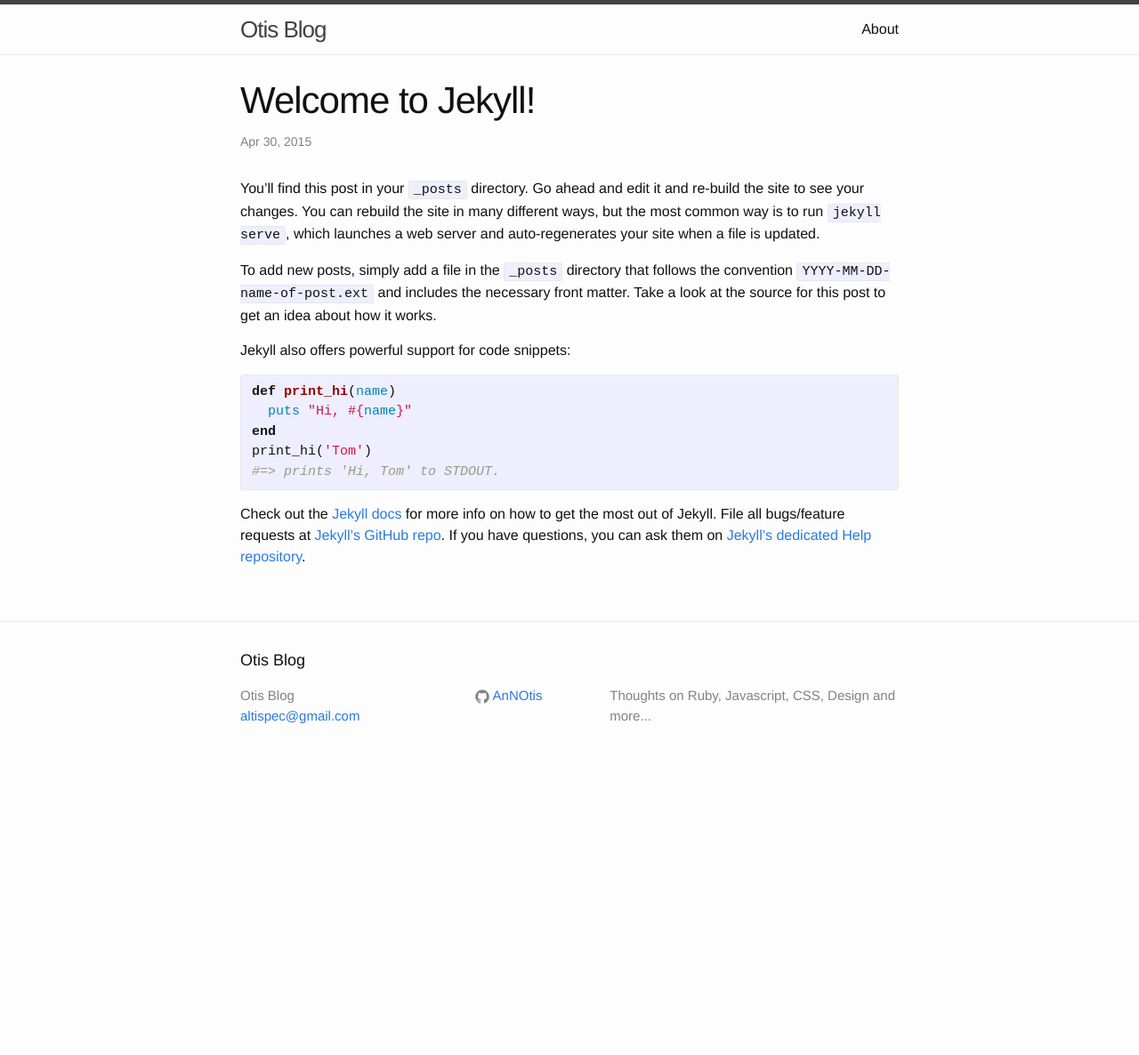
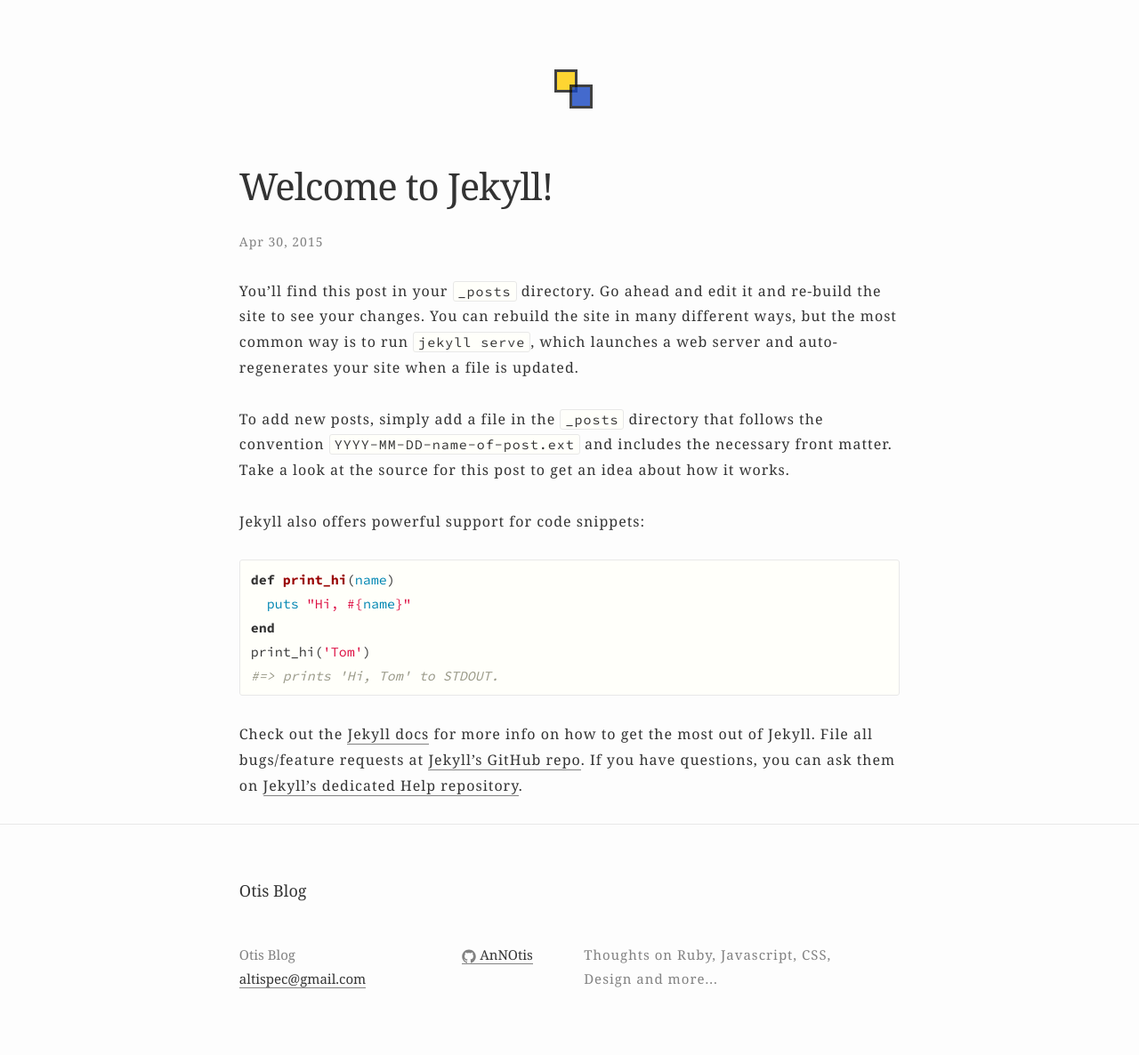
Before and after one commit to AnNOtis/annotis.github.io, a Jekyll site: the page built from _posts/2015-04-30-welcome-to-jekyll.markdown, in a window 1280 px wide. Shown: the whole page at 89% size. Built offline with Jekyll 4.4.1, drawn with Linux system fonts in a browser that asks for light colours; before the commit the page ends 900 px from its top, so only the background shows below that.

Commit message:
Initial commit

```diff
--- a/_includes/head.html
+++ b/_includes/head.html
@@ -9,4 +9,5 @@
   <link rel="stylesheet" href="{{ "/css/main.css" | prepend: site.baseurl }}">
   <link rel="canonical" href="{{ page.url | replace:'index.html','' | prepend: site.baseurl | prepend: site.url }}">
   <link rel="alternate" type="application/rss+xml" title="{{ site.title }}" href="{{ "/feed.xml" | prepend: site.baseurl | prepend: site.url }}" />
+  <link href='http://fonts.googleapis.com/css?family=Source+Code+Pro:200, 400,700' rel='stylesheet' type='text/css'>
 </head>
--- a/_includes/header.html
+++ b/_includes/header.html
@@ -1,26 +1,9 @@
-<header class="site-header">
+<header class="header">
 
-  <div class="wrapper">
-
-    <a class="site-title" href="{{ site.baseurl }}/">{{ site.title }}</a>
-
-    <nav class="site-nav">
-      <a href="#" class="menu-icon">
-        <svg viewBox="0 0 18 15">
-          <path fill="#424242" d="M18,1.484c0,0.82-0.665,1.484-1.484,1.484H1.484C0.665,2.969,0,2.304,0,1.484l0,0C0,0.665,0.665,0,1.484,0 h15.031C17.335,0,18,0.665,18,1.484L18,1.484z"/>
-          <path fill="#424242" d="M18,7.516C18,8.335,17.335,9,16.516,9H1.484C0.665,9,0,8.335,0,7.516l0,0c0-0.82,0.665-1.484,1.484-1.484 h15.031C17.335,6.031,18,6.696,18,7.516L18,7.516z"/>
-          <path fill="#424242" d="M18,13.516C18,14.335,17.335,15,16.516,15H1.484C0.665,15,0,14.335,0,13.516l0,0 c0-0.82,0.665-1.484,1.484-1.484h15.031C17.335,12.031,18,12.696,18,13.516L18,13.516z"/>
-        </svg>
-      </a>
-
-      <div class="trigger">
-        {% for page in site.pages %}
-          {% if page.title %}
-          <a class="page-link" href="{{ page.url | prepend: site.baseurl }}">{{ page.title }}</a>
-          {% endif %}
-        {% endfor %}
-      </div>
-    </nav>
+  <div class="header-inner">
+    <div>
+      <a href="{{ site.baseurl }}/" class="logo"><span class="logo-subtitle">- I'm Otis.</span></a>
+    </div>
 
   </div>
 
--- /dev/null
+++ b/_sass/_base.sass
@@ -0,0 +1,171 @@
+*,
+*:after,
+*:before
+  box-sizing: border-box
+
+
+/**
+ * Reset some basic elements
+ */
+body, h1, h2, h3, h4, h5, h6,
+p, blockquote, pre, hr,
+dl, dd, ol, ul, figure
+  margin: 0
+  padding: 0
+
+/**
+ * Basic styling
+ */
+body
+  font-family: $base-font-family
+  font-size: $base-font-size
+  line-height: $base-line-height
+  font-weight: 400
+  color: $text-color
+  background-color: $background-color
+  -webkit-text-size-adjust: 100%
+
+p, pre, blockquote
+  margin: $spacing-unit 0
+
+p
+  letter-spacing: 1px
+
+/**
+ * Set `margin-bottom` to maintain vertical rhythm
+ */
+h1, h2, h3, h4, h5, h6,
+p, blockquote, pre,
+ul, ol, dl, figure,
+%vertical-rhythm
+  margin-top: $spacing-unit
+  margin-bottom: $spacing-unit
+
+/**
+ * Images
+ */
+img
+  max-width: 100%
+  vertical-align: middle
+
+/**
+ * Figures
+ */
+figure > img
+  display: block
+
+figcaption
+  font-size: $small-font-size
+
+/**
+ * Lists
+ */
+ul, ol
+  margin-left: $spacing-unit
+
+li
+  > ul,
+  > ol
+    margin-bottom: 0
+
+/**
+ * Headings
+ */
+h1, h2, h3, h4, h5, h6
+  font-weight: 400
+
+/**
+ * Links
+ */
+a
+  color: $text-color
+  border-bottom: 1px solid $grey-color
+  text-decoration: none
+
+  &:visited
+    // color: darken($brand-color, 15%)
+
+
+  &:hover
+    color: $text-color
+    border-bottom: 1px solid $text-color
+
+/**
+ * Blockquotes
+ */
+blockquote
+  color: $grey-color
+  border-left: 4px solid $grey-color-light
+  padding-left: $spacing-unit / 2
+  font-size: 18px
+  letter-spacing: -1px
+  font-style: italic
+  font-family: $fontFamilyCode
+  font-weight: 200
+
+  > :last-child
+    margin-bottom: 0
+
+  > *
+    letter-spacing: -1px
+
+
+/**
+ * Code formatting
+ */
+pre,
+code
+  font-size: 15px
+  border: 1px solid $grey-color-light
+  border-radius: 3px
+  background-color: #FFFFFA
+  font-family: $fontFamilyCode
+
+code
+  padding: 1px 5px
+
+pre
+  padding: 8px 12px
+  overflow-x: scroll
+
+  > code
+    border: 0
+    padding-right: 0
+    padding-left: 0
+
+/**
+ * Wrapper
+ */
+.wrapper
+  max-width: $content-width
+  margin-right: auto
+  margin-left: auto
+  padding-right: $spacing-unit
+  padding-left: $spacing-unit
+  @extend %clearfix
+
+  @include media-query($on-laptop)
+    width: 100%
+    padding-right: $spacing-unit / 2
+    padding-left: $spacing-unit / 2
+
+/**
+ * Clearfix
+ */
+%clearfix
+  &:after
+    content: ""
+    display: table
+    clear: both
+
+/**
+ * Icons
+ */
+.icon
+  > svg
+    display: inline-block
+    width: 16px
+    height: 16px
+    vertical-align: middle
+    path
+      fill: $grey-color
--- a/_sass/_base.scss
+++ /dev/null
@@ -1,204 +0,0 @@
-/**
- * Reset some basic elements
- */
-body, h1, h2, h3, h4, h5, h6,
-p, blockquote, pre, hr,
-dl, dd, ol, ul, figure {
-    margin: 0;
-    padding: 0;
-}
-
-
-
-/**
- * Basic styling
- */
-body {
-    font-family: $base-font-family;
-    font-size: $base-font-size;
-    line-height: $base-line-height;
-    font-weight: 300;
-    color: $text-color;
-    background-color: $background-color;
-    -webkit-text-size-adjust: 100%;
-}
-
-
-
-/**
- * Set `margin-bottom` to maintain vertical rhythm
- */
-h1, h2, h3, h4, h5, h6,
-p, blockquote, pre,
-ul, ol, dl, figure,
-%vertical-rhythm {
-    margin-bottom: $spacing-unit / 2;
-}
-
-
-
-/**
- * Images
- */
-img {
-    max-width: 100%;
-    vertical-align: middle;
-}
-
-
-
-/**
- * Figures
- */
-figure > img {
-    display: block;
-}
-
-figcaption {
-    font-size: $small-font-size;
-}
-
-
-
-/**
- * Lists
- */
-ul, ol {
-    margin-left: $spacing-unit;
-}
-
-li {
-    > ul,
-    > ol {
-         margin-bottom: 0;
-    }
-}
-
-
-
-/**
- * Headings
- */
-h1, h2, h3, h4, h5, h6 {
-    font-weight: 300;
-}
-
-
-
-/**
- * Links
- */
-a {
-    color: $brand-color;
-    text-decoration: none;
-
-    &:visited {
-        color: darken($brand-color, 15%);
-    }
-
-    &:hover {
-        color: $text-color;
-        text-decoration: underline;
-    }
-}
-
-
-
-/**
- * Blockquotes
- */
-blockquote {
-    color: $grey-color;
-    border-left: 4px solid $grey-color-light;
-    padding-left: $spacing-unit / 2;
-    font-size: 18px;
-    letter-spacing: -1px;
-    font-style: italic;
-
-    > :last-child {
-        margin-bottom: 0;
-    }
-}
-
-
-
-/**
- * Code formatting
- */
-pre,
-code {
-    font-size: 15px;
-    border: 1px solid $grey-color-light;
-    border-radius: 3px;
-    background-color: #eef;
-}
-
-code {
-    padding: 1px 5px;
-}
-
-pre {
-    padding: 8px 12px;
-    overflow-x: scroll;
-
-    > code {
-        border: 0;
-        padding-right: 0;
-        padding-left: 0;
-    }
-}
-
-
-
-/**
- * Wrapper
- */
-.wrapper {
-    max-width: -webkit-calc(#{$content-width} - (#{$spacing-unit} * 2));
-    max-width:         calc(#{$content-width} - (#{$spacing-unit} * 2));
-    margin-right: auto;
-    margin-left: auto;
-    padding-right: $spacing-unit;
-    padding-left: $spacing-unit;
-    @extend %clearfix;
-
-    @include media-query($on-laptop) {
-        max-width: -webkit-calc(#{$content-width} - (#{$spacing-unit}));
-        max-width:         calc(#{$content-width} - (#{$spacing-unit}));
-        padding-right: $spacing-unit / 2;
-        padding-left: $spacing-unit / 2;
-    }
-}
-
-
-
-/**
- * Clearfix
- */
-%clearfix {
-
-    &:after {
-        content: "";
-        display: table;
-        clear: both;
-    }
-}
-
-
-
-/**
- * Icons
- */
-.icon {
-
-    > svg {
-        display: inline-block;
-        width: 16px;
-        height: 16px;
-        vertical-align: middle;
-
-        path {
-            fill: $grey-color;
-        }
-    }
-}
--- a/_sass/_layout.scss
+++ b/_sass/_layout.scss
@@ -162,7 +162,7 @@
  * Page content
  */
 .page-content {
-    padding: $spacing-unit 0;
+    margin-top: $spacing-unit;
 }
 
 .page-heading {
--- /dev/null
+++ b/_sass/components/logo.sass
@@ -0,0 +1,118 @@
+.logo,
+a.logo
+  position: relative
+  display: inline-block
+  min-width: 35px
+  min-height: 35px
+  box-sizing: border-box
+  text-decoration: none
+  border: none
+  -webkit-transition: opacity 0.5s
+
+.logo-subtitle
+  position: absolute
+  width: 110px
+  left: 0
+  top: 0
+  font-family: $fontFamilyCode
+  font-size: 14px
+  color: #333333
+  opacity: 0
+  transition: all 0.4s
+
+.logo:hover .logo-subtitle
+  left: 50px
+  opacity: 1
+
+.logo:hover:before
+  -webkit-animation: walk-right 2s infinite linear
+  -moz-animation: walk-right 2s infinite linear
+  -o-animation: walk-right 2s infinite linear
+  animation: walk-right 2s infinite linear
+
+.logo:hover:after
+  -webkit-animation: walk-left 2s infinite linear
+  -moz-animation: walk-left 2s infinite linear
+  -o-animation: walk-left 2s infinite linear
+  animation: walk-left 2s infinite linear
+
+.logo:before
+  content: ""
+  position: absolute
+  top: 0%
+  left: 0%
+  width: 75%
+  height: 75%
+  background-color: #ffcc00
+  opacity: 0.8
+  border: 0.2em solid #111111
+
+.logo:after
+  content: ""
+  position: absolute
+  top: 50%
+  left: 50%
+  width: 75%
+  height: 75%
+  background-color: #1646c2
+  opacity: 0.8
+  border: 0.2em solid #111111
+
+@-webkit-keyframes walk-right
+  0%
+    top: 0%
+    left: 0%
+  20%
+    top: 0%
+    left: 50%
+  25%
+    top: 0%
+    left: 50%
+  45%
+    top: 50%
+    left: 50%
+  50%
+    top: 50%
+    left: 50%
+  70%
+    top: 50%
+    left: 0%
+  75%
+    top: 50%
+    left: 0%
+  95%
+    top: 0%
+    left: 0%
+  100%
+    top: 0%
+    left: 0%
+
+
+@-webkit-keyframes walk-left
+  0%
+    top: 50%
+    left: 50%
+  20%
+    top: 50%
+    left: 0%
+  25%
+    top: 50%
+    left: 0%
+  45%
+    top: 0%
+    left: 0%
+  50%
+    top: 0%
+    left: 0%
+  70%
+    top: 0%
+    left: 50%
+  75%
+    top: 0%
+    left: 50%
+  95%
+    top: 50%
+    left: 50%
+  100%
+    top: 50%
+    left: 50%
--- /dev/null
+++ b/_sass/components/summary.sass
@@ -0,0 +1,96 @@
+// *************************************
+//
+//   Summary
+//   -> description.
+//
+// *************************************
+
+.summary
+  display: block
+  padding-top: $spacing-unit
+
+  h1, p, blockquote
+    // maring: 0
+
+.summary + .summary
+  border-top: 1px solid $grey-color-light
+// -------------------------------------
+//   Modifiers
+// -------------------------------------
+
+
+
+// -------------------------------------
+//   States
+// -------------------------------------
+
+
+
+// -------------------------------------
+//   Context
+// -------------------------------------
+
+
+
+// -------------------------------------
+//   Scaffolding
+// -------------------------------------
+.summary-title
+  display: block
+  padding: 0 2em
+  margin: 0
+  text-align: center
+
+.summary-title a
+  display: inline-block
+  font-size: $base-font-size * 2
+  font-family: $fontFamilySerif
+  color: $text-color
+  line-height: $spacing-unit * 2
+  border-bottom: none
+
+  &:hover
+    text-decoration: none
+  &:active,
+  &:visited,
+    color: $text-color
+
+.summary-title a
+  position: relative
+  cursor: pointer
+  &:before,
+  &:after
+    transition: all 0.3s
+    display:inline-block
+    position: absolute
+    font-family: $fontFamilyCode
+    opacity: 0
+    color: $grey-color
+    font-size: 0.5em
+
+  &:before
+    content: '->{ '
+    left: -3em
+    transform: translateX(-2em)
+
+  &:after
+    content: ' }'
+    right: -2em
+    transform: translateX(2em)
+
+  &:hover
+    &:after,
+    &:before
+      opacity: 1
+      transform: translateX(0)
+
+.summary-date
+  display: block
+  text-align: center
+  color: #aaa
+  font-family: $fontFamilyCode
+  font-weight: 200
+
+.summary-content
+  display: block
+  padding-bottom: $spacing-unit
--- /dev/null
+++ b/_sass/layouts/header.sass
@@ -0,0 +1,39 @@
+// *************************************
+//
+//   Hedaer
+//   -> description.
+//
+// *************************************
+
+.header
+  display: block
+  text-align: center
+
+// -------------------------------------
+//   Modifiers
+// -------------------------------------
+
+
+
+// -------------------------------------
+//   States
+// -------------------------------------
+
+
+
+// -------------------------------------
+//   Context
+// -------------------------------------
+
+
+
+// -------------------------------------
+//   Scaffolding
+// -------------------------------------
+
+.header-inner
+  width: $content-width
+  margin-left: auto
+  margin-right: auto
+  padding-top: $spacing-unit * 2.7
+  padding-bottom: $spacing-unit * 1.3
--- a/css/main.scss
+++ b/css/main.scss
@@ -4,18 +4,23 @@
 @charset "utf-8";
 
 
+$fontFamilySansSerif: "Open Sans", helvetica, arial, "Heiti TC", "Microsoft YaHei", sans-serif;
+$fontFamilySerif: Georgia, Cambria, "Times New Roman", Times, "Hiragino Sans GB", "Heiti TC", "微軟正黑體", "Microsoft JhengHei", serif;
+$fontFamilyContent: $fontFamilySerif;
+$fontFamilyCode: "Source Code Pro", monospace;
 
 // Our variables
-$base-font-family: Helvetica, Arial, sans-serif;
+$base-font-family: $fontFamilyContent;
 $base-font-size:   16px;
 $small-font-size:  $base-font-size * 0.875;
-$base-line-height: 1.5;
+$base-line-height: 1.8;
 
-$spacing-unit:     30px;
+$spacing-unit:     $base-font-size * $base-line-height;
 
-$text-color:       #111;
+
+$text-color:       #333;
 $background-color: #fdfdfd;
-$brand-color:      #2a7ae2;
+$brand-color:      #1646C2;
 
 $grey-color:       #828282;
 $grey-color-light: lighten($grey-color, 40%);
@@ -48,5 +53,8 @@
 @import
         "base",
         "layout",
-        "syntax-highlighting"
+        "syntax-highlighting",
+        'layouts/header',
+        'components/logo',
+        'components/summary'
 ;
```
Also changed, not shown: _includes/article_summary.html (added, +15 -0 lines), index.html (+3 -15 lines).
